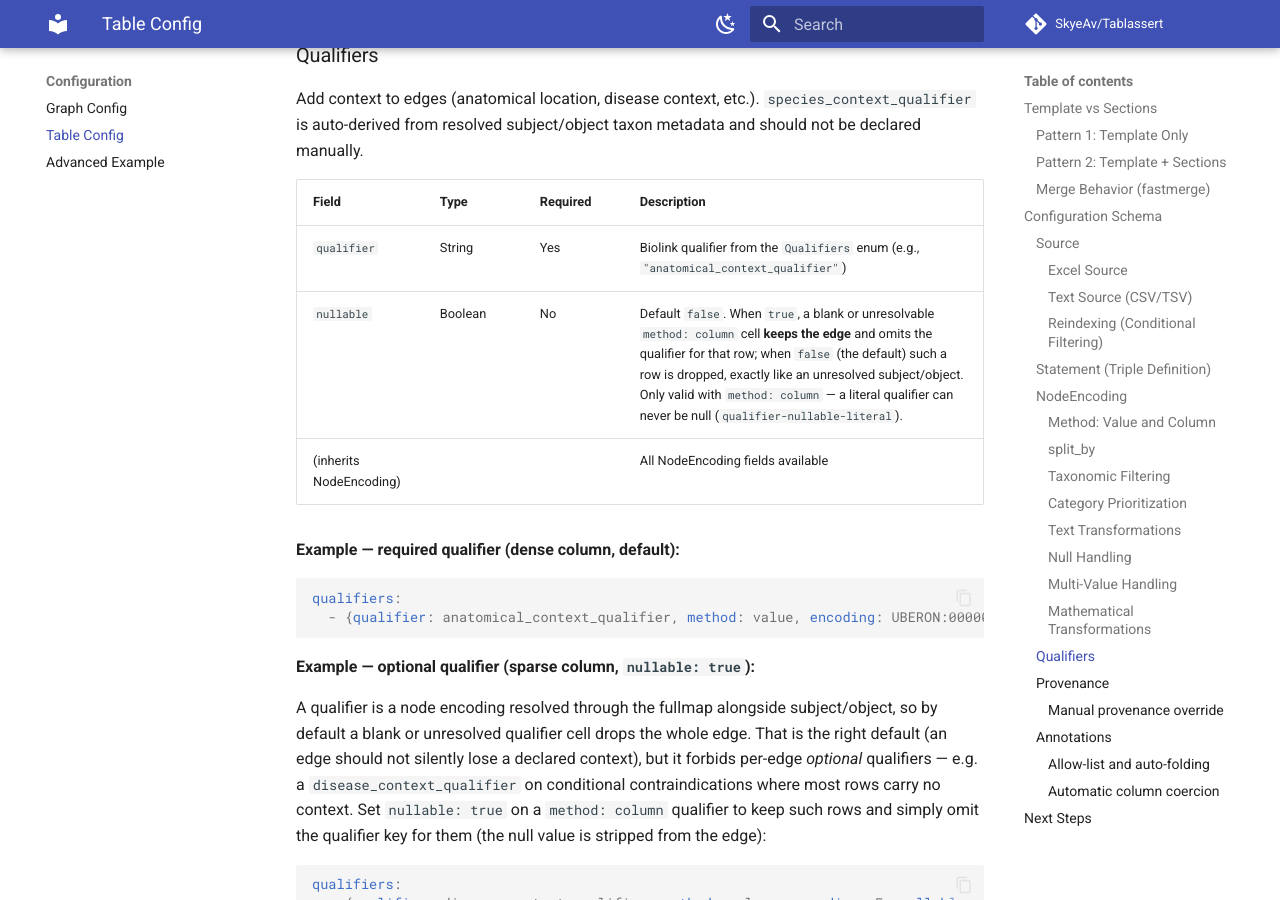
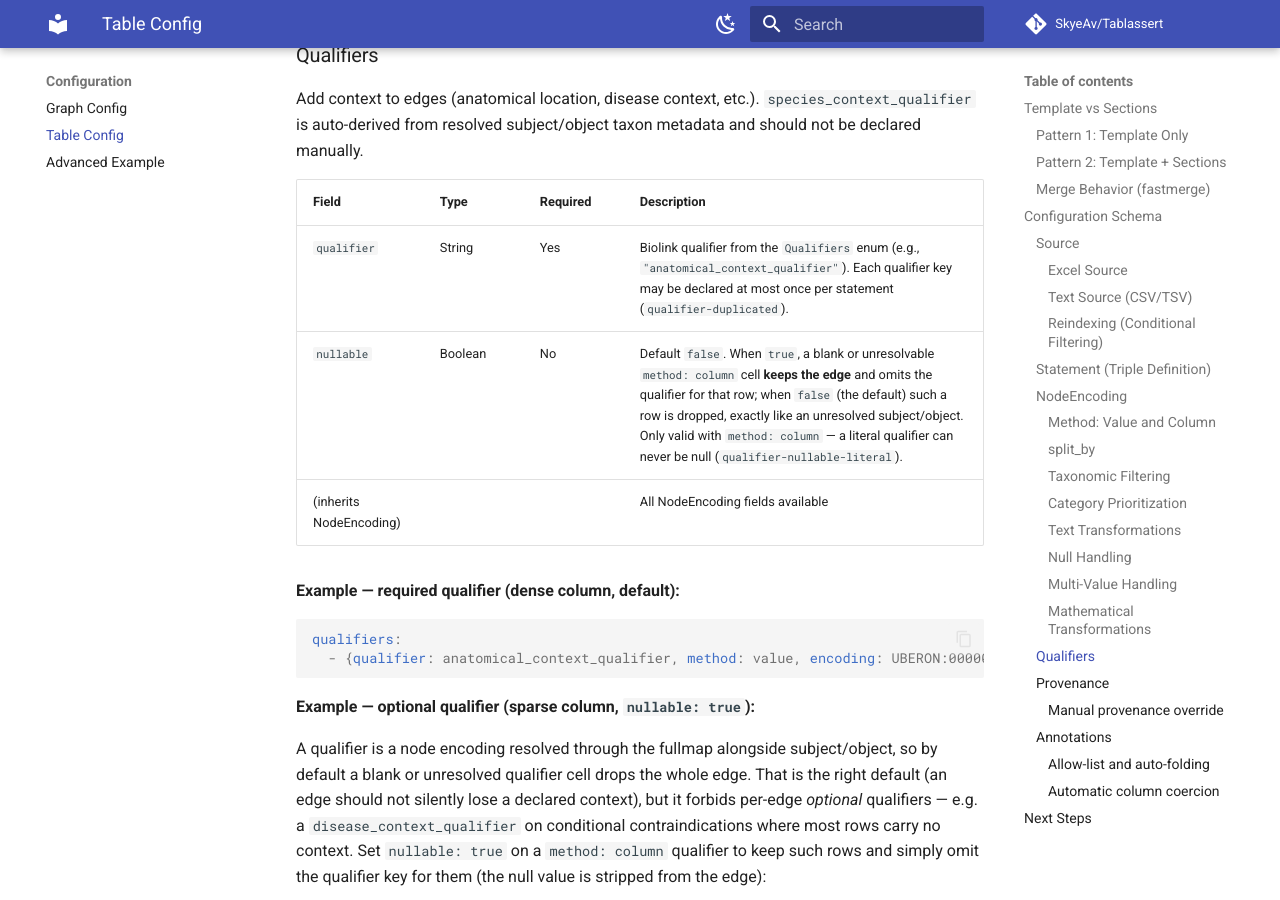
Before and after one commit to SkyeAv/Tablassert3.0.0, an MkDocs documentation site: the page built from docs/configuration/table.md, in a window 1280 px wide and 900 px high, scrolled down 10013 px. Built offline with MkDocs 1.6.1 and Material for MkDocs 9.7.7, drawn with Linux system fonts in a browser that asks for light colours; comment, search, counter and statistics services are not loaded.

Commit message:
docs: [US-003] document qualifier uniqueness and the duplicate-qualifier fix

```diff
--- a/docs/configuration/table.md
+++ b/docs/configuration/table.md
@@ -375,7 +375,7 @@ metadata and should not be declared manually.
 
 | Field | Type | Required | Description |
 |-------|------|----------|-------------|
-| `qualifier` | String | Yes | Biolink qualifier from the `Qualifiers` enum (e.g., `"anatomical_context_qualifier"`) |
+| `qualifier` | String | Yes | Biolink qualifier from the `Qualifiers` enum (e.g., `"anatomical_context_qualifier"`). Each qualifier key may be declared at most once per statement (`qualifier-duplicated`). |
 | `nullable` | Boolean | No | Default `false`. When `true`, a blank or unresolvable `method: column` cell **keeps the edge** and omits the qualifier for that row; when `false` (the default) such a row is dropped, exactly like an unresolved subject/object. Only valid with `method: column` — a literal qualifier can never be null (`qualifier-nullable-literal`). |
 | (inherits NodeEncoding) | | | All NodeEncoding fields available |
 
```
Also changed, not shown: CHANGELOG.md (+3 -0 lines).
